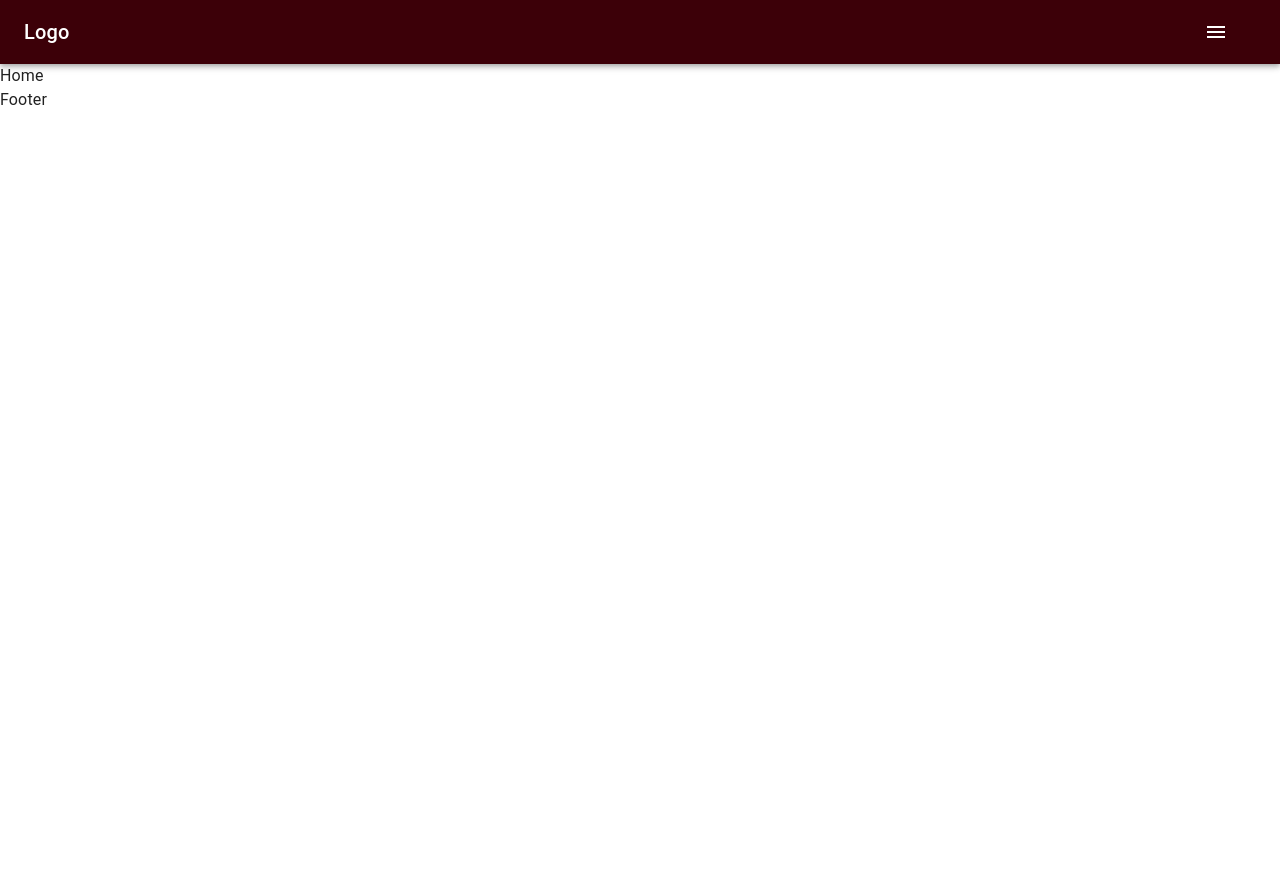
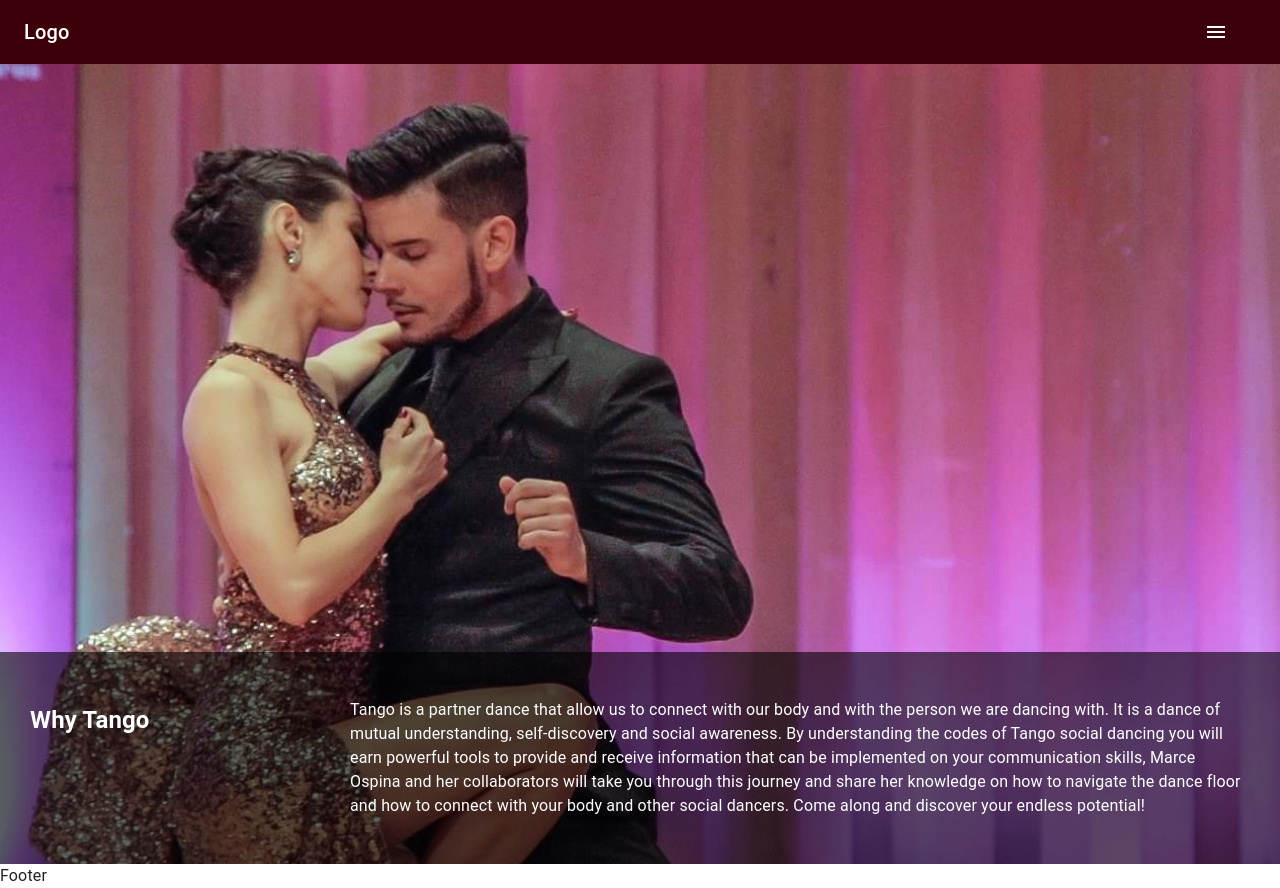
Before and after one commit to arharutyu/tango-collective, a React (Vite) app: page / in a window 1280 px wide. Before the commit the page ends 800 px from the top, so only its background shows below. Built offline with nearby package versions, Linux system fonts and the light colour scheme.

Commit message:
home page banner

```diff
--- /dev/null
+++ b/src/components/home/Hero.tsx
@@ -0,0 +1,46 @@
+const Hero = () => {
+  return (
+    <div
+      style={{
+        backgroundImage: 'url("/banner.jpg")',
+        backgroundSize: "cover",
+        backgroundPosition: "center",
+        height: "100vh",
+        width: "100%",
+        position: "relative",
+      }}
+    >
+      <div
+        style={{
+          position: "absolute",
+          bottom: 0,
+          width: "100%",
+          backgroundColor: "rgba(0, 0, 0, 0.6)", // 60% transparent black
+          color: "white",
+          display: "flex",
+          padding: "20px",
+        }}
+      >
+        <div style={{ flex: 1, padding: "10px" }}>
+          <h2>Why Tango</h2>
+        </div>
+
+        <div style={{ flex: 3, padding: "10px" }}>
+          <p>
+            Tango is a partner dance that allow us to connect with our body and
+            with the person we are dancing with. It is a dance of mutual
+            understanding, self-discovery and social awareness. By understanding
+            the codes of Tango social dancing you will earn powerful tools to
+            provide and receive information that can be implemented on your
+            communication skills, Marce Ospina and her collaborators will take
+            you through this journey and share her knowledge on how to navigate
+            the dance floor and how to connect with your body and other social
+            dancers. Come along and discover your endless potential!
+          </p>
+        </div>
+      </div>
+    </div>
+  );
+};
+
+export default Hero;
--- a/src/pages/Home.tsx
+++ b/src/pages/Home.tsx
@@ -1,6 +1,8 @@
+import Hero from "../components/home/Hero"
+
 const Home = () => {
   return (
-    <div>Home</div>
+    <Hero />
   )
 }
 
```
Also changed, not shown: public/banner.jpg (added).
